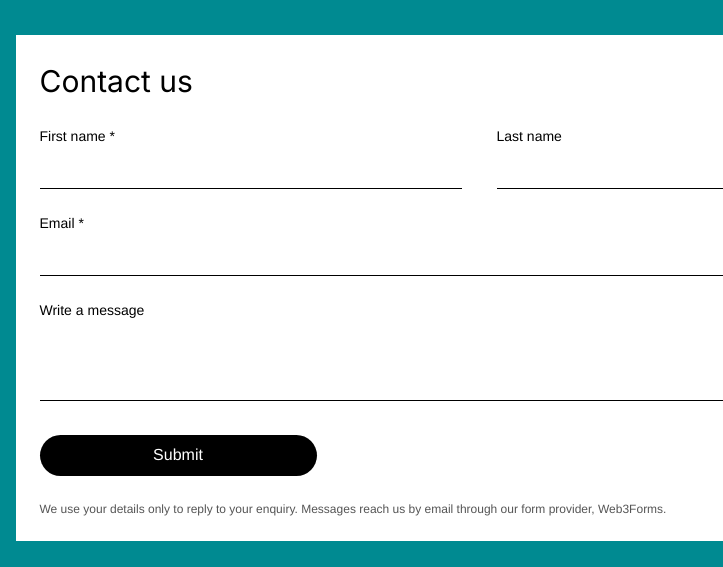
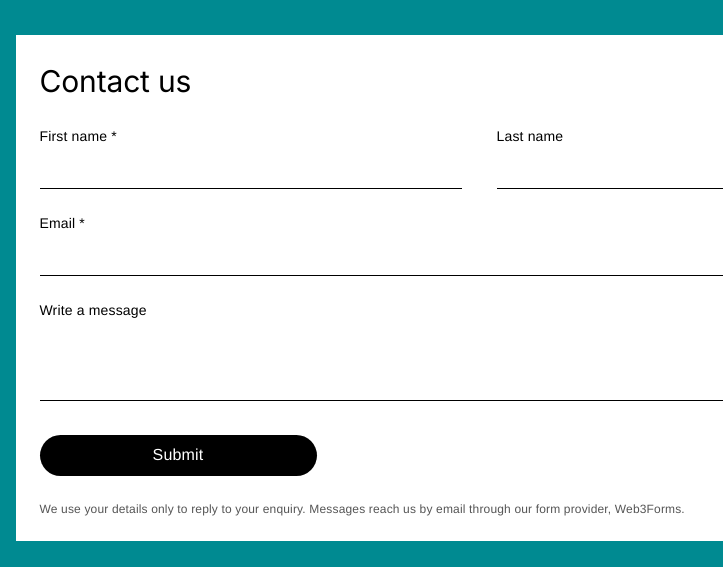
Before and after one commit to Codesign-Technology/codesign-website, a plain HTML site: page public/contact/index.html in a window 1280 px wide. Shown: the part 480-1047 px from the top of the page, 161-884 px from the left. Drawn offline with Linux system fonts and the light colour scheme.

Commit message:
Match the original's font per element and letter spacing
Wix sets most text in Inter (-0.01em) and only the two Home paragraphs and the
form in Helvetica (+0.01em). Using Arial everywhere made text look tighter.

Co-Authored-By: Claude Opus 5.5 <noreply@anthropic.com>
Claude-Session: https://claude.ai/code/session_01UNx2QdxYvEiuRAkyuSgzaq

```diff
--- a/public/assets/css/site.css
+++ b/public/assets/css/site.css
@@ -242,3 +242,10 @@ body.menu-open::after {
 .contact-panel > h2, .contact-card { max-width: 927px; margin-left: auto; margin-right: auto; }
 .form-status:empty { display: none; }
 .contact-panel { margin-bottom: 40px; } /* original: 45px from panel to footer logo */
+
+/* Font per element, matched to the original Wix site (measured on Windows, 24 Nov 2026):
+   most text is Inter with -0.01em tracking; only the two long Home paragraphs and the form
+   use Helvetica, which Wix sets with +0.01em tracking. */
+body { font-family: var(--font-head); letter-spacing: -0.01em; }
+.home-what p, .home-towwave p, .contact-card .form { font-family: var(--font); letter-spacing: 0.01em; }
+.contact-card .form input, .contact-card .form textarea, .contact-card .form button { letter-spacing: inherit; }
```
